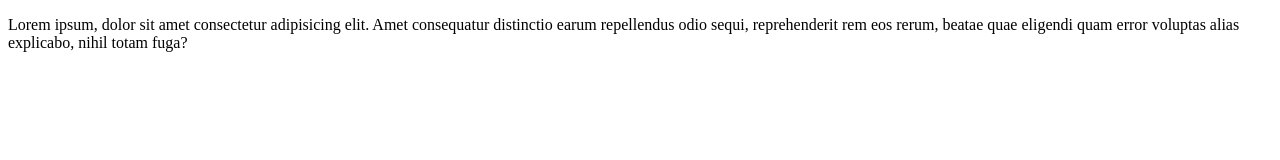
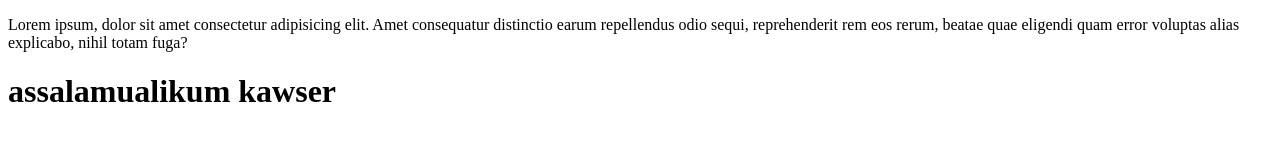
Before and after one commit to alkawseraak/abdullah, a plain HTML site: page index.html in a window 1280 px wide. Drawn offline with Linux system fonts and the light colour scheme.

Commit message:
assalamualikum

```diff
--- a/index.html
+++ b/index.html
@@ -8,5 +8,6 @@
 </head>
 <body>
     <p>Lorem ipsum, dolor sit amet consectetur adipisicing elit. Amet consequatur distinctio earum repellendus odio sequi, reprehenderit rem eos rerum, beatae quae eligendi quam error voluptas alias explicabo, nihil totam fuga?</p>
+    <h1> assalamualikum kawser</h1>
 </body>
 </html>
```
